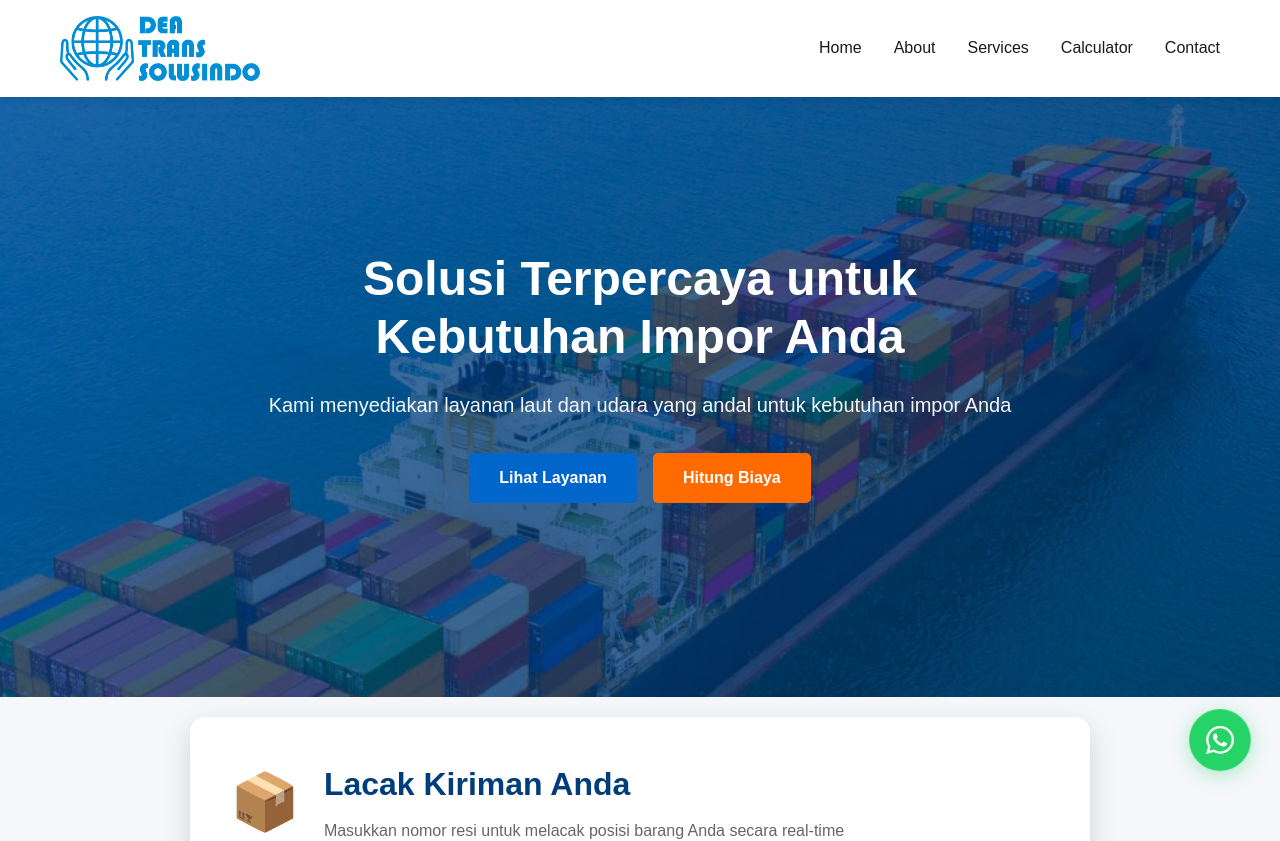
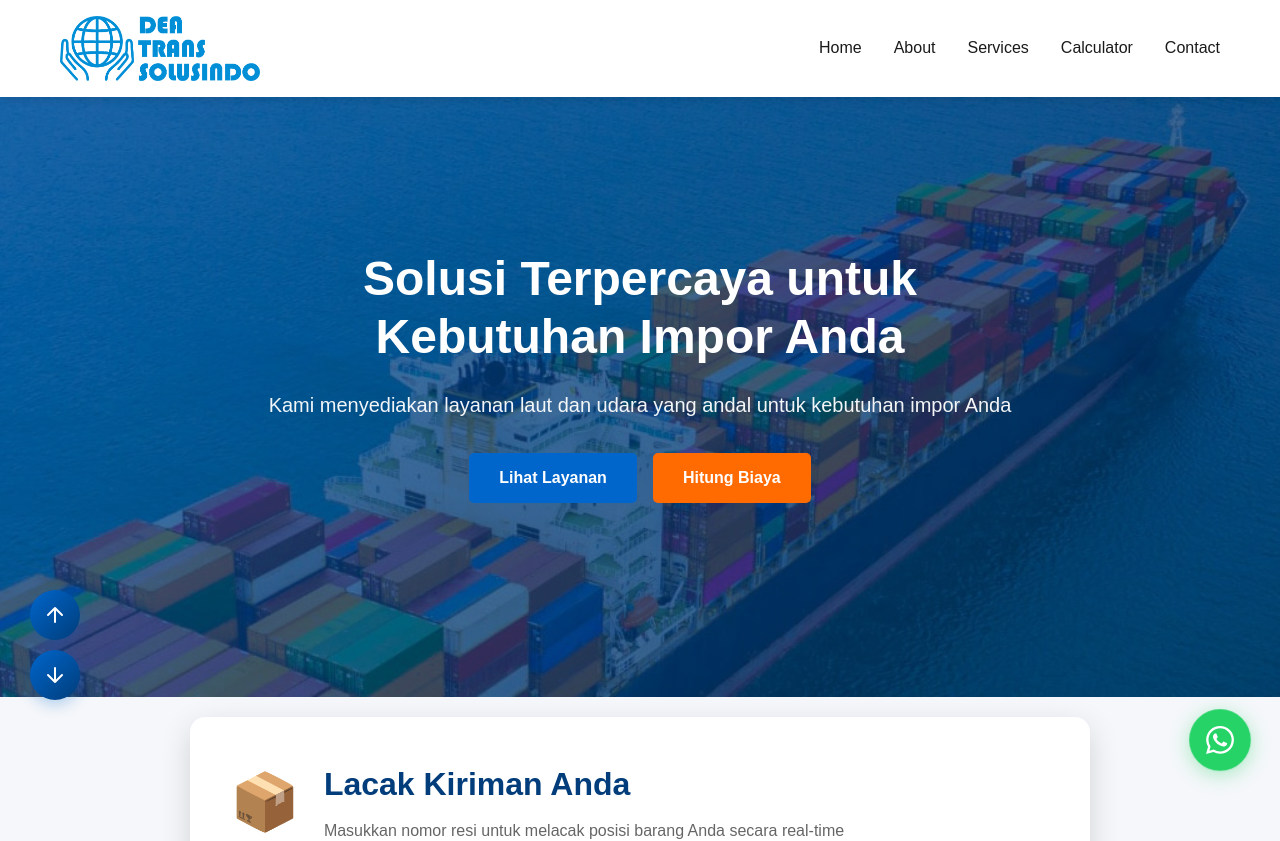
Before and after one commit to deatransindo/dea_transindo, a Next.js app: page / in a window 1280 px wide. Shown: the top 841 px of the page. Built offline with nearby package versions, Linux system fonts and the light colour scheme.

Commit message:
Initial commit

```diff
--- a/components/ScrollArrows.js
+++ b/components/ScrollArrows.js
@@ -1,21 +1,25 @@
-// components/ScrollArrows.js
 'use client';
 import { useState, useEffect } from 'react';
 import styles from './ScrollArrows.module.css';
 
 export default function ScrollArrows() {
-  const [showArrows, setShowArrows] = useState(false);
+  const [showScrollUp, setShowScrollUp] = useState(false);
+  const [showScrollDown, setShowScrollDown] = useState(false);
 
   useEffect(() => {
     const handleScroll = () => {
-      if (window.scrollY > 300) {
-        setShowArrows(true);
-      } else {
-        setShowArrows(false);
-      }
+      const scrollY = window.scrollY;
+      const windowHeight = window.innerHeight;
+      const documentHeight = document.documentElement.scrollHeight;
+
+      // Show scroll-down arrow when near the top (within 300px)
+      setShowScrollDown(scrollY < 300);
+      // Show scroll-up arrow when near the bottom (within 100px of the bottom)
+      setShowScrollUp(scrollY + windowHeight > documentHeight - 1000);
     };
 
     window.addEventListener('scroll', handleScroll);
+    handleScroll(); // Initial check on mount
     return () => window.removeEventListener('scroll', handleScroll);
   }, []);
 
@@ -33,10 +37,12 @@ export default function ScrollArrows() {
     });
   };
 
-  if (!showArrows) return null;
+  // Only render the container if at least one button is visible
+  if (!showScrollUp && !showScrollDown) return null;
 
   return (
     <div className={styles.scrollArrows}>
+      {showScrollUp && (
         <button
           onClick={scrollToTop}
           className={styles.arrowButton}
@@ -53,7 +59,9 @@ export default function ScrollArrows() {
             />
           </svg>
         </button>
+      )}
 
+      {showScrollDown && (
         <button
           onClick={scrollToBottom}
           className={styles.arrowButton}
@@ -70,6 +78,7 @@ export default function ScrollArrows() {
             />
           </svg>
         </button>
+      )}
     </div>
   );
 }
--- a/components/WhatsAppChat.js
+++ b/components/WhatsAppChat.js
@@ -9,7 +9,7 @@ export default function WhatsAppChat() {
   // Ganti dengan nomor WhatsApp perusahaan Anda (format: 62xxx tanpa +)
   const phoneNumber = '62818828388';
   const defaultMessage =
-    'Halo FreightPro, saya ingin bertanya tentang layanan freight forwarding.';
+    'Halo Deatransindo, saya ingin bertanya tentang layanan freight forwarding.';
 
   const handleWhatsAppClick = () => {
     const url = `https://wa.me/${phoneNumber}?text=${encodeURIComponent(
```
Lines whose indentation alone changed are shown as unchanged.
